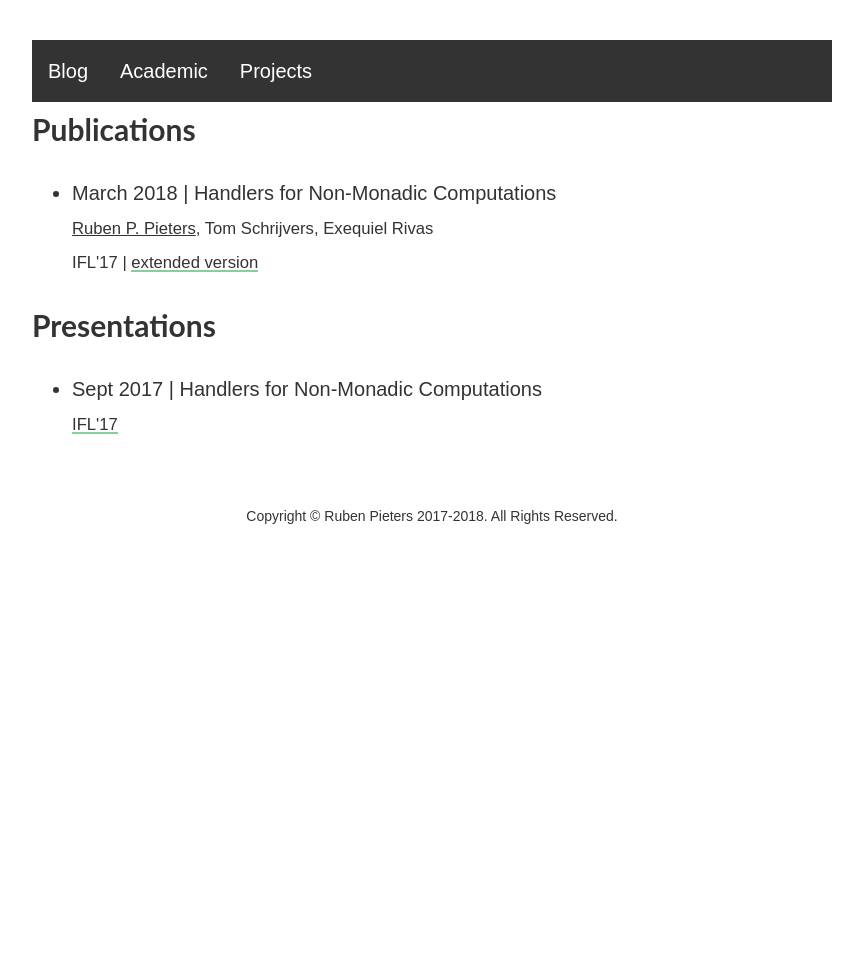
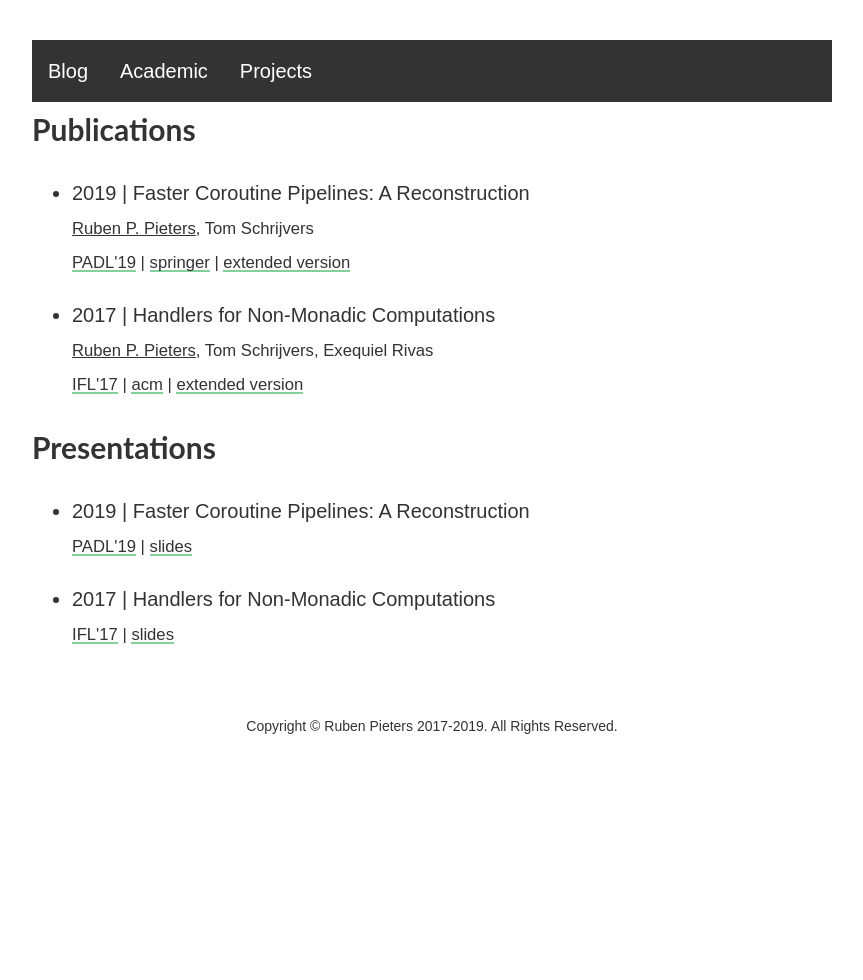
Before and after one commit to rubenpieters/rubenpieters.github.io, a Jekyll site: the page built from academic.html, in a window 1280 px wide. Shown: the whole page, without its empty margins (208-1071 px from the left). Built offline with Jekyll 4.4.1, drawn with Linux system fonts in a browser that asks for light colours.

Commit message:
update with padl19 paper

```diff
--- a/_layouts/default.html
+++ b/_layouts/default.html
@@ -40,7 +40,7 @@
     </body>
 	<footer>
         <div class="container">
-		  <p class="copyright">Copyright © Ruben Pieters 2017-2018. All Rights Reserved.</p>
+		  <p class="copyright">Copyright © Ruben Pieters 2017-2019. All Rights Reserved.</p>
         </div>
 	</footer>
 </html>
--- a/academic.html
+++ b/academic.html
@@ -4,16 +4,25 @@ layout: default
 <h2>Publications</h2>
 <ul>
   <li>
-    <p>March 2018 | Handlers for Non-Monadic Computations</p>
+    <p>2019 | Faster Coroutine Pipelines: A Reconstruction</p>
+    <p style="margin-top: -20px"><small><u>Ruben P. Pieters</u>, Tom Schrijvers</small></p>
+	  <p style="margin-top: -20px"><small><a href="https://popl19.sigplan.org/track/PADL-2019">PADL'19</a> | <a href="https://link.springer.com/chapter/10.1007/978-3-030-05998-9_9">springer</a> | <a href="http://www.cs.kuleuven.be/publicaties/rapporten/cw/CW715.pdf">extended version</a></small></p>
+  </li>
+  <li>
+    <p>2017 | Handlers for Non-Monadic Computations</p>
     <p style="margin-top: -20px"><small><u>Ruben P. Pieters</u>, Tom Schrijvers, Exequiel Rivas</small></p>
-	<p style="margin-top: -20px"><small>IFL'17 | <a href="http://www.cs.kuleuven.be/publicaties/rapporten/cw/CW713.pdf">extended version</a></small></p>
+	  <p style="margin-top: -20px"><small><a href="http://2017.iflconference.org/">IFL'17</a> | <a href="https://dl.acm.org/citation.cfm?doid=3205368.3205372">acm</a> | <a href="http://www.cs.kuleuven.be/publicaties/rapporten/cw/CW713.pdf">extended version</a></small></p>
   </li>
 </ul>
 
 <h2>Presentations</h2>
 <ul>
   <li>
-    <p>Sept 2017 | Handlers for Non-Monadic Computations</p>
-	<p style="margin-top: -20px"><small><a href="http://2017.iflconference.org/">IFL'17</a></small></p>
+    <p>2019 | Faster Coroutine Pipelines: A Reconstruction</p>
+	  <p style="margin-top: -20px"><small><a href="https://popl19.sigplan.org/track/PADL-2019">PADL'19</a> | <a href="{{ site.url }}/assets/padl19.pdf">slides</a></small></p>
+  </li>
+  <li>
+    <p>2017 | Handlers for Non-Monadic Computations</p>
+	  <p style="margin-top: -20px"><small><a href="http://2017.iflconference.org/">IFL'17</a> | <a href="{{ site.url }}/assets/ifl17.pdf">slides</a></small></p>
   </li>
 </ul>
```
Also changed, not shown: Gemfile.lock, 3 other files.
